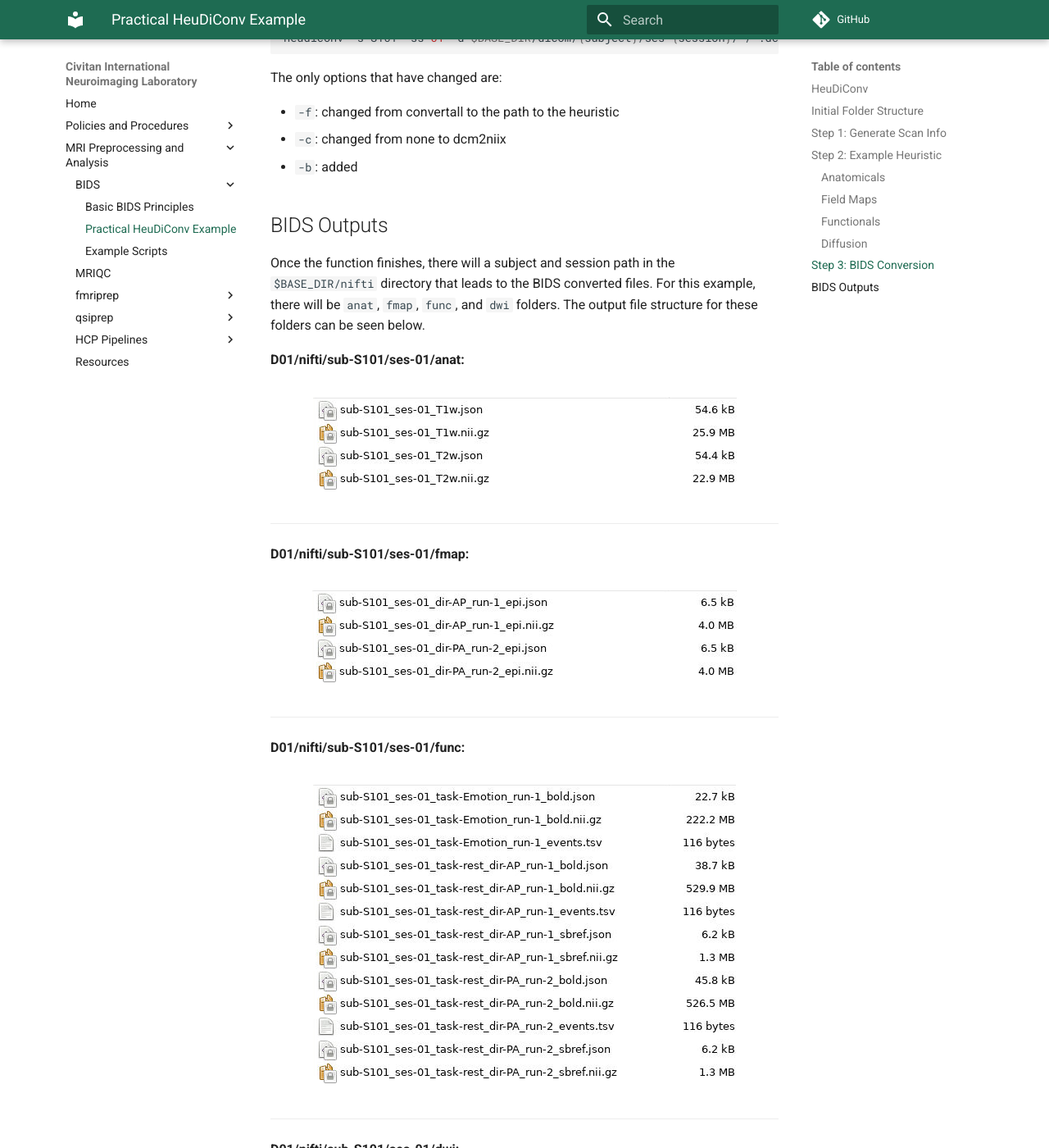
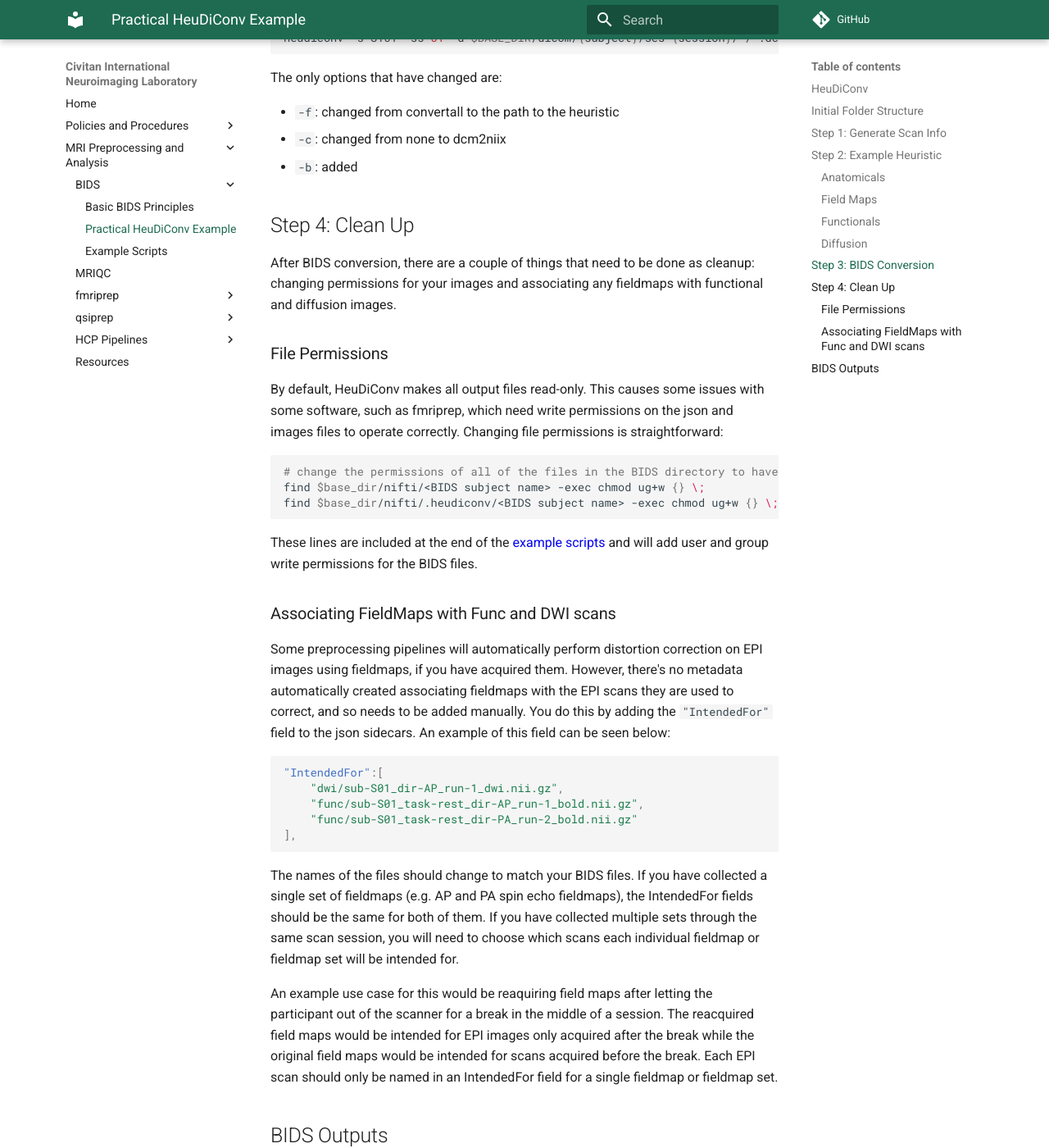
Before and after one commit to UAB-CINL/UAB-CINL.github.io, an MkDocs documentation site: the page built from docs/analysis/bids/practical_heudiconv.md, in a window 1280 px wide and 1400 px high, scrolled down 7388 px. Shown: the whole window at 82% size. Built offline with MkDocs 1.6.1 and Material for MkDocs 9.7.7, drawn with Linux system fonts in a browser that asks for light colours; comment, search, counter and statistics services are not loaded.

Commit message:
add file permissions and fieldmap steps to BIDS

````diff
--- a/docs/analysis/bids/practical_heudiconv.md
+++ b/docs/analysis/bids/practical_heudiconv.md
@@ -288,6 +288,38 @@ The only options that have changed are:
 - `-c`: changed from none to dcm2niix
 - `-b`: added
 
+## Step 4: Clean Up
+
+After BIDS conversion, there are a couple of things that need to be done as cleanup: changing permissions for your images and associating any fieldmaps with functional and diffusion images.
+
+### File Permissions
+
+By default, HeuDiConv makes all output files read-only. This causes some issues with some software, such as fmriprep, which need write permissions on the json and images files to operate correctly. Changing file permissions is straightforward:
+
+``` bash
+# change the permissions of all of the files in the BIDS directory to have user and group write permissions
+find $base_dir/nifti/<BIDS subject name> -exec chmod ug+w {} \;
+find $base_dir/nifti/.heudiconv/<BIDS subject name> -exec chmod ug+w {} \;
+```
+
+These lines are included at the end of the [example scripts](heudiconv_scripts.md) and will add user and group write permissions for the BIDS files.
+
+### Associating FieldMaps with Func and DWI scans
+
+Some preprocessing pipelines will automatically perform distortion correction on EPI images using fieldmaps, if you have acquired them. However, there's no metadata automatically created associating fieldmaps with the EPI scans they are used to correct, and so needs to be added manually. You do this by adding the `"IntendedFor"` field to the json sidecars. An example of this field can be seen below:
+
+``` json
+"IntendedFor":[
+    "dwi/sub-S01_dir-AP_run-1_dwi.nii.gz",
+    "func/sub-S01_task-rest_dir-AP_run-1_bold.nii.gz",
+    "func/sub-S01_task-rest_dir-PA_run-2_bold.nii.gz"
+],
+```
+
+The names of the files should change to match your BIDS files. If you have collected a single set of fieldmaps (e.g. AP and PA spin echo fieldmaps), the IntendedFor fields should be the same for both of them. If you have collected multiple sets through the same scan session, you will need to choose which scans each individual fieldmap or fieldmap set will be intended for.
+
+An example use case for this would be reaquiring field maps after letting the participant out of the scanner for a break in the middle of a session. The reacquired field maps would be intended for EPI images only acquired after the break while the original field maps would be intended for scans acquired before the break. Each EPI scan should only be named in an IntendedFor field for a single fieldmap or fieldmap set.
+
 ## BIDS Outputs
 
 Once the function finishes, there will a subject and session path in the `$BASE_DIR/nifti` directory that leads to the BIDS converted files. For this example, there will be `anat`, `fmap`, `func`, and `dwi` folders. The output file structure for these folders can be seen below.
````
